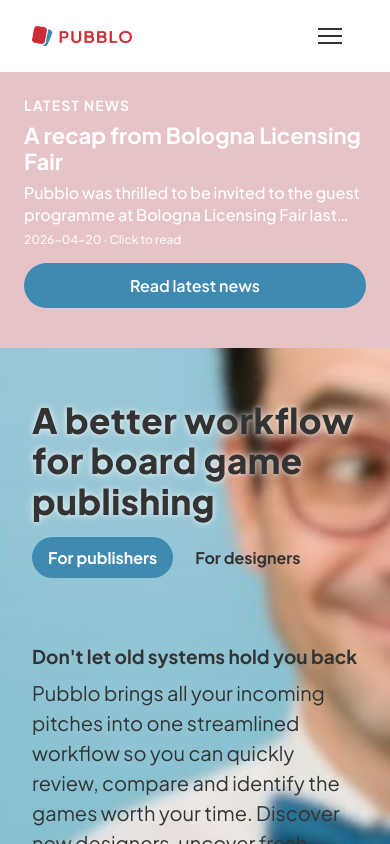
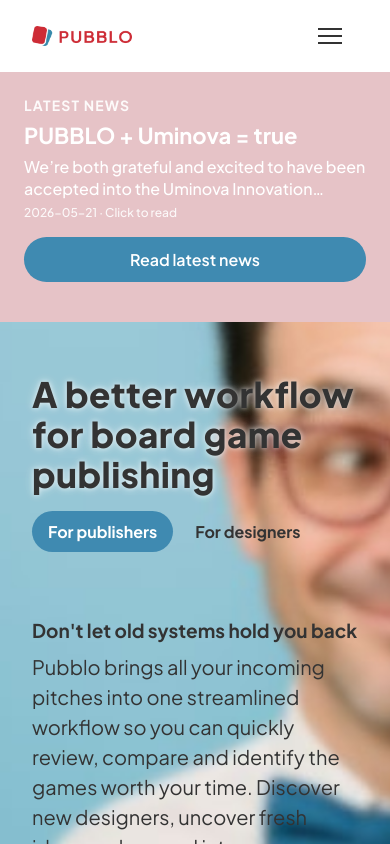
Before and after one commit to pubblo-com/homepage, a React (Create React App) app: page / in a window 390 px wide. Shown: the top 844 px of the page. Built offline with nearby package versions, Linux system fonts and the light colour scheme.

Commit message:
feat: Add golden image to news section and update publication date; adjust order for responsive design in ProductsPage

```diff
--- a/src/data/news.json
+++ b/src/data/news.json
@@ -16,8 +16,10 @@
   {
     "title": "PUBBLO + Uminova = true",
     "slug": "pubblo-uminova-true",
-    "date": "2026-03-14",
-    "body": "We’re both grateful and excited to have been accepted into the Uminova Innovation programme!\nUminova Innovation is a key driver for growth in northern Sweden, helping innovative and scalable companies reach their full potential. We’re incredibly proud to now be part of that journey.\nFor us as a startup, this opportunity is both validating and highly valuable. Access to feedback, guidance and new perspectives is one of the most important things you can get at this stage. We’re looking forward to learning, growing and building alongside such a strong network."
+    "date": "2026-05-21",
+    "body": "We’re both grateful and excited to have been accepted into the Uminova Innovation programme!\nUminova Innovation is a key driver for growth in northern Sweden, helping innovative and scalable companies reach their full potential. We’re incredibly proud to now be part of that journey.\nFor us as a startup, this opportunity is both validating and highly valuable. Access to feedback, guidance and new perspectives is one of the most important things you can get at this stage. We’re looking forward to learning, growing and building alongside such a strong network.",
+    "image": "golden.png",
+    "link": "https://www.uminovainnovation.se/aktuellt/pubblo-ansluter-till-uminova-innovation-vill-modernisera-en-miljardindustri/"
   },
   {
     "title": "Meet the winner of the Pubblo spiel pitch competition",
--- a/src/pages/ProductsPage.js
+++ b/src/pages/ProductsPage.js
@@ -77,6 +77,10 @@
   flex-direction: column;
   justify-content: flex-end;
 
+  @media (max-width: ${breakpoints.tablet}) {
+    order: 2;
+  }
+
   ul {
     list-style: disc;
     padding-left: 20px;
@@ -92,6 +96,10 @@
 
 const Details = styled.div`
   padding: ${spacing.small} 0;
+
+  @media (max-width: ${breakpoints.tablet}) {
+    order: 1;
+  }
 `;
 
 const ProductName = styled.h2`
```
Also changed, not shown: 1 other file (tests, documents, lock files or other folders).
